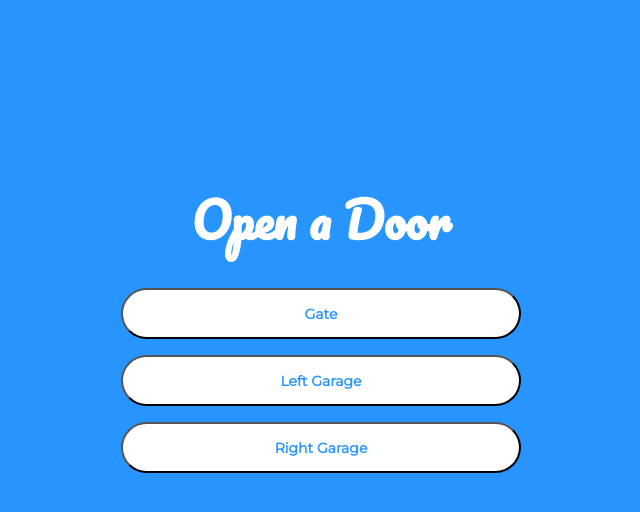
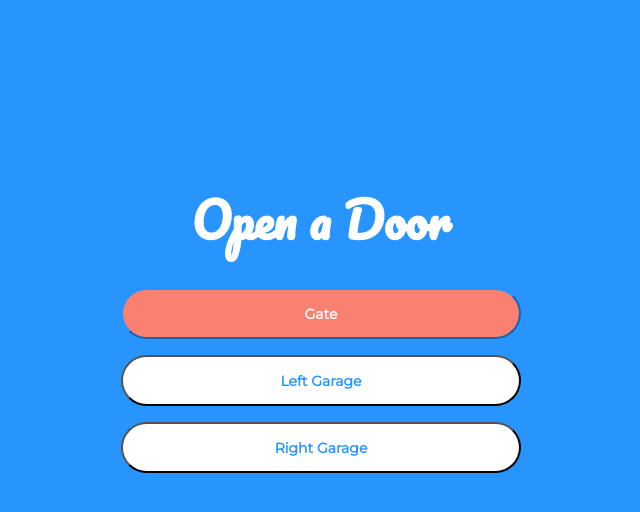
Before and after one commit to mcrossen/garage, a plain HTML site: page index.html in a window 1280 px wide. Both pictures are taken after a click on the button "Gate". Shown: the whole page, without its empty margins (319-959 px from the left). Drawn offline with nearby package versions, Linux system fonts and the light colour scheme; no server answers.

Commit message:
made buttons unclickable for X seconds after press

```diff
--- a/index.html
+++ b/index.html
@@ -53,8 +53,16 @@ button {
   height: 51px;
   font-family: Montserrat;
 }
+.busy {
+  background-color: lightgray;
+}
+.error {
+  background-color: salmon;
+  color: white;
+  border-color: #2895FF;
+}
     </style>
-    <title>Garage Door</title>
+    <title>Open a Door</title>
   </head>
   <body>
     <h1>Open a Door</h1>
@@ -65,23 +73,40 @@ button {
     </div>
   </body>
   <script>
-// Access debugger via ctrl+shift+i on chrome
-const endpoint1 = '/open_gate'
-const endpoint2 = '/open_left_garage'
-const endpoint3 = '/open_right_garage'
-$(document).ready(() => {
-  $('#button-1').click(() => $.post(endpoint1)
-    .done(() => console.log('Completed request successfully to endpoint 1'))
-    .fail(() => console.log('Was not able to complete request to endpoint 1'))
-  )
-  $('#button-2').click(() => $.post(endpoint2)
-    .done(() => console.log('Completed request successfully to endpoint 2'))
-    .fail(() => console.log('Was not able to complete request to endpoint 2'))
-  )
-  $('#button-3').click(() => $.post(endpoint3)
-    .done(() => console.log('Completed request successfully to endpoint 3'))
-    .fail(() => console.log('Was not able to complete request to endpoint 3'))
-  )
+const endpoints = {
+  'button-1': '/open_gate',
+  'button-2': '/open_left_garage',
+  'button-3': '/open_right_garage'
+}
+const waitOnSuccess = 10 // Seconds
+// JQuery doesn't work with fat arrows apparantly
+$(document).ready(function() {
+  // Allow all buttons to be executable
+  Object.keys(endpoints).forEach((id) => $('#' + id).addClass('ready'))
+  // Can't select on .ready because the handler won't clear when class removed
+  $('button').click(function() {
+    // Manually check if button has .ready instead
+    if ($(this).hasClass('ready')) {
+      const endpoint = endpoints[$(this).attr('id')]
+      console.log(`Attempting to make request to ${endpoint}`)
+      // This button can't be pushed for another X seconds (if it works)
+      $(this).removeClass('ready').addClass('busy')
+      // Make request to endpoint and handle correctly
+      $.post(endpoint)
+      .done(() => {
+        console.log(`Request completed successfully to ${endpoint}`)
+        setTimeout(() => {
+          // X seconds have passed. Make it pressable again
+          $(this).removeClass('busy').addClass('ready')
+        }, waitOnSuccess * 1000)
+      })
+      .fail(() => {
+        // Make button unclickable until page refresh
+        $(this).removeClass('busy').addClass('error')
+        console.log(`Request failed to ${endpoint}`)
+      })
+    }
+  })
 })
   </script>
 </html>
```
